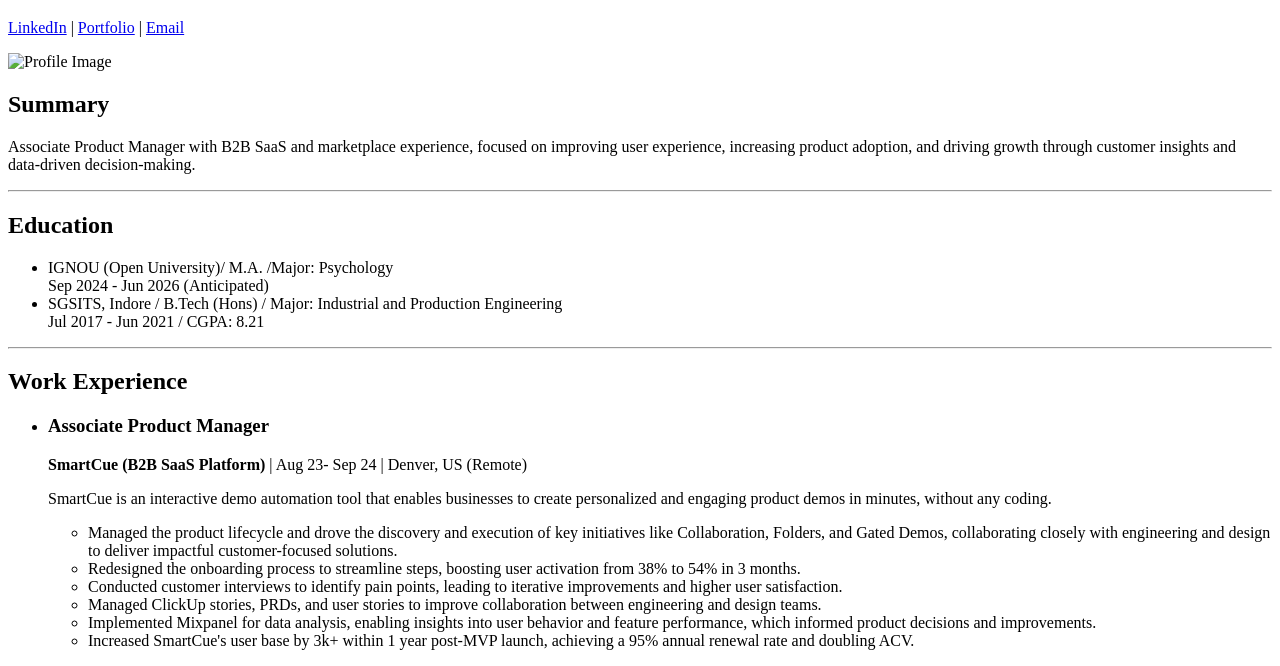
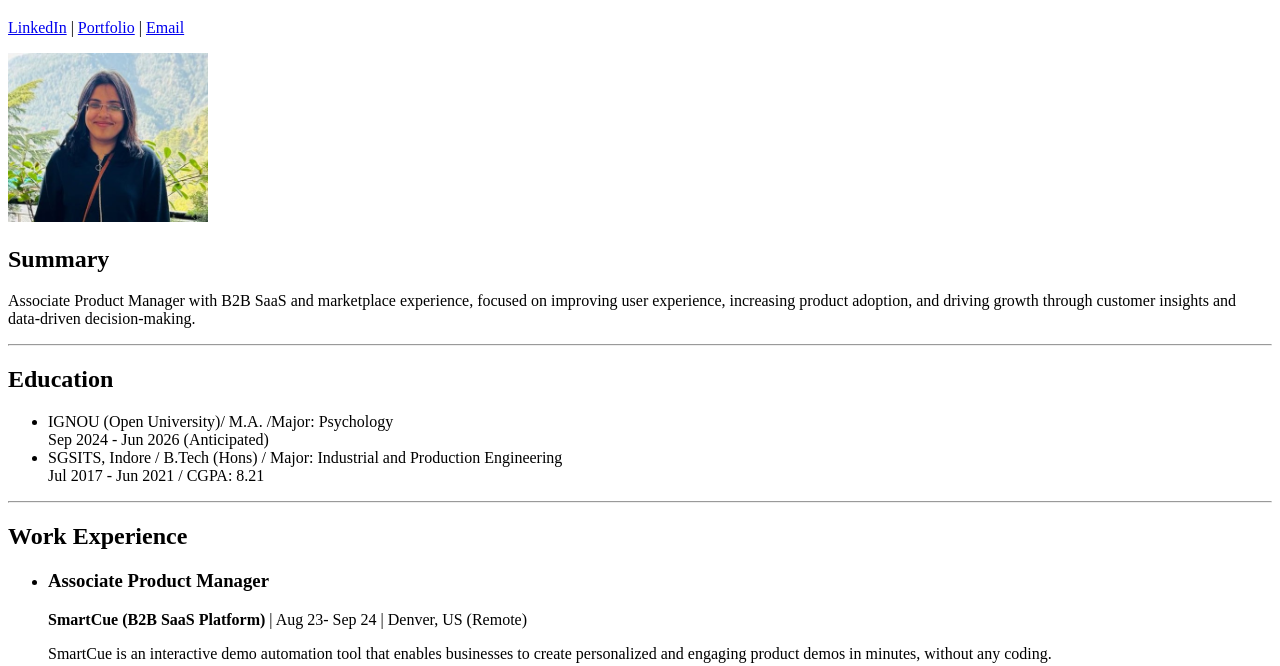
Before and after one commit to JayaLalwani/html-portfolio, a plain HTML site: page index.html in a window 1280 px wide. Shown: the part 61-727 px from the top of the page. Drawn offline with Linux system fonts and the light colour scheme.

Commit message:
Update index.html

```diff
--- a/index.html
+++ b/index.html
@@ -13,7 +13,7 @@
         <a href="https://jaya-lalwani.notion.site/Workfolio-1c2ea93a05834e9eaaa82761caaa194e" target="_blank">Portfolio</a> |
         <a href="mailto:lalwani.jaya795@gmail.com">Email</a>
     </p>
-    <img src="Images/jaya.jpg" alt="Profile Image" width ="200"/>
+    <img src="jaya.jpg" alt="Profile Image" width ="200"/>
     <h2>Summary</h2>
     <p>Associate Product Manager with B2B SaaS and marketplace experience, focused on improving user experience, increasing product adoption, and driving growth through customer insights and data-driven decision-making.</p>
     <hr>
```
